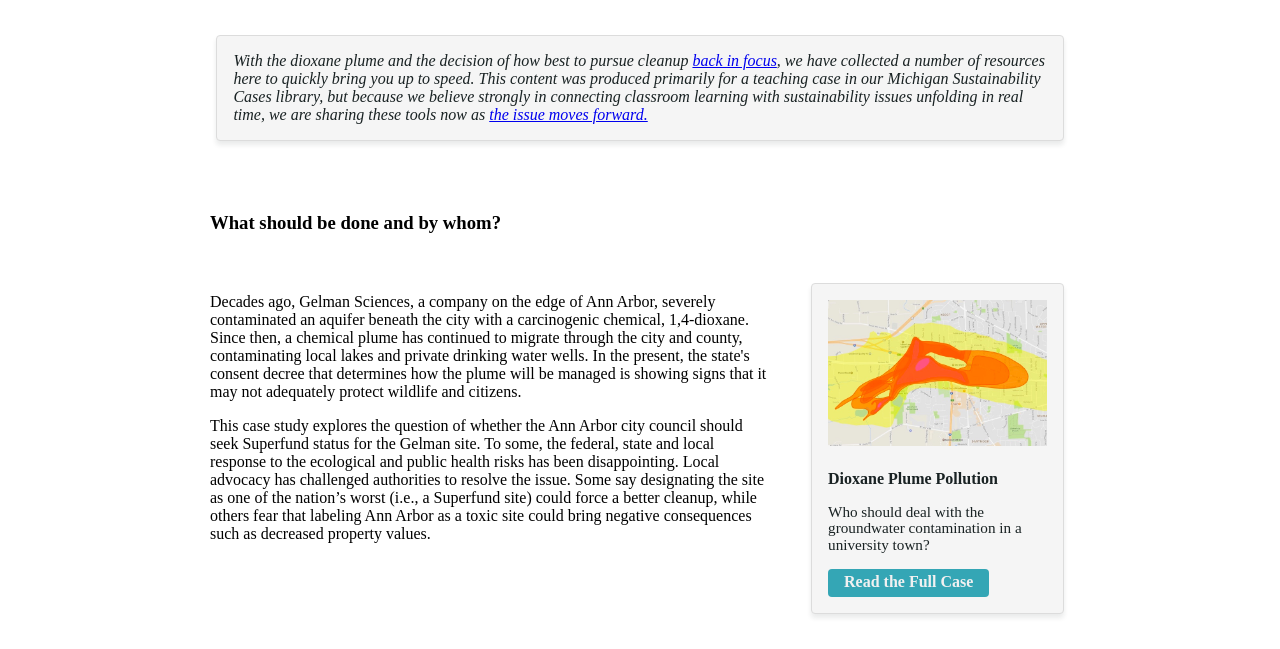
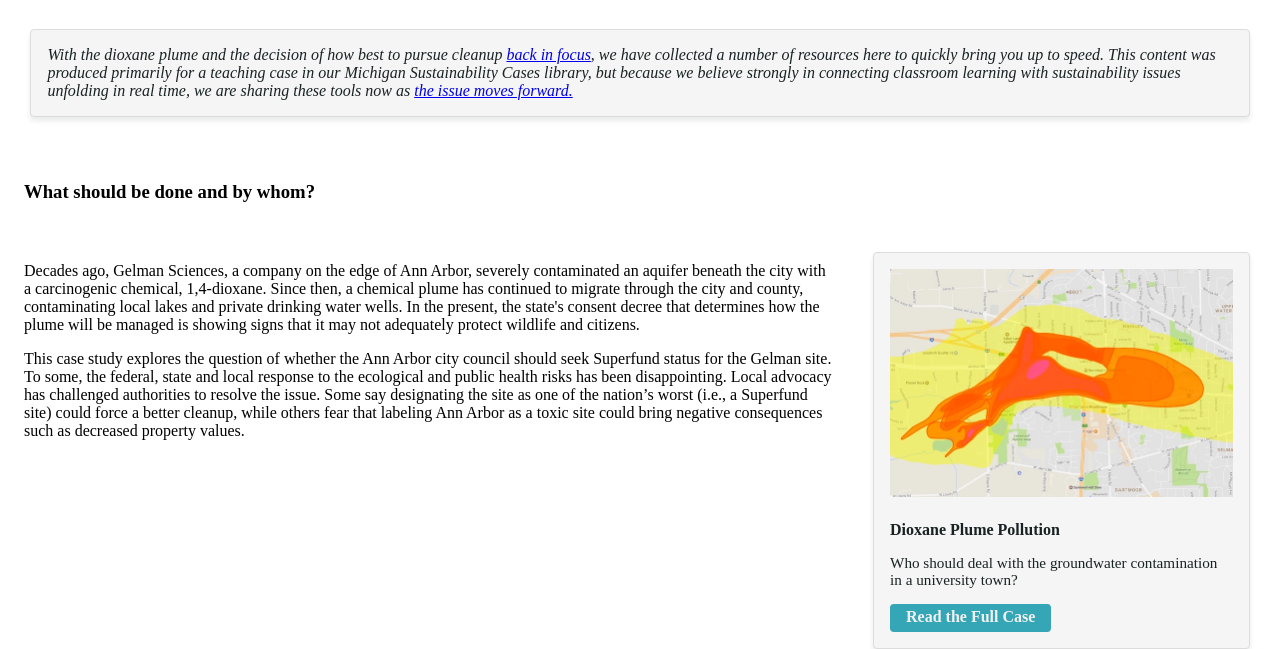
Before and after one commit to galahq/engagement-site, a Gatsby site: page /dioxane in a window 1280 px wide. Shown: the part 88-737 px from the top of the page. Built offline with nearby package versions, Linux system fonts and the light colour scheme; Gatsby itself is replaced by a stand-in of ours.

Commit message:
fix some layout redundancy

```diff
--- a/src/components/cards/text.js
+++ b/src/components/cards/text.js
@@ -6,7 +6,8 @@ const TextCard = styled(Card)`
   color: #192223;
   text-decoration: none;
   display: block;
-  margin: 0.4em;
+  margin-left: 0.4em;
+  margin-right: 0.4em;
   font-style: italic;
   font-size: 1em;
   font-weight: 500;
--- a/src/components/container.js
+++ b/src/components/container.js
@@ -4,7 +4,6 @@ import styled from 'styled-components'
 const Container = styled.div`
   margin-left: auto;
   margin-right: auto;
-  max-width: 860px;
   padding-left: 1rem;
   padding-right: 1rem;
 
--- a/src/components/grid.js
+++ b/src/components/grid.js
@@ -1,5 +1,6 @@
 import React from 'react'
 import styled from 'styled-components'
+import Container from '../components/container'
 
 export const Title = styled.h1.attrs({ className: 'louder' })`
   font-weight: 100;
@@ -14,6 +15,9 @@ export const Title = styled.h1.attrs({ className: 'louder' })`
 export const Header = styled.h3`
   padding-top: 2rem;
   padding-bottom: 1.5rem;
+`
+export const GridContainer = styled(Container)`
+  max-width: 860px;
 `
 
 export const Section = styled.div`
```
